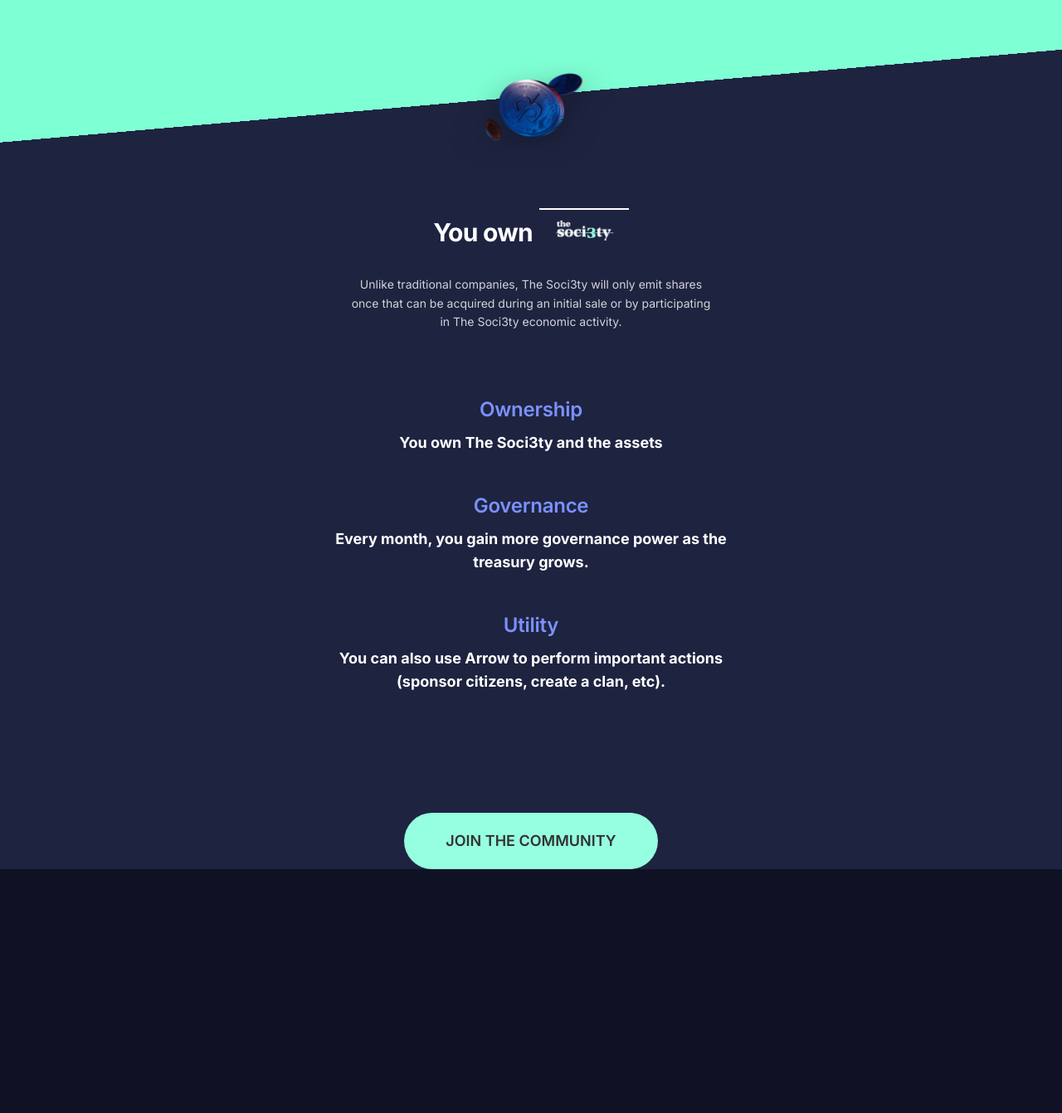
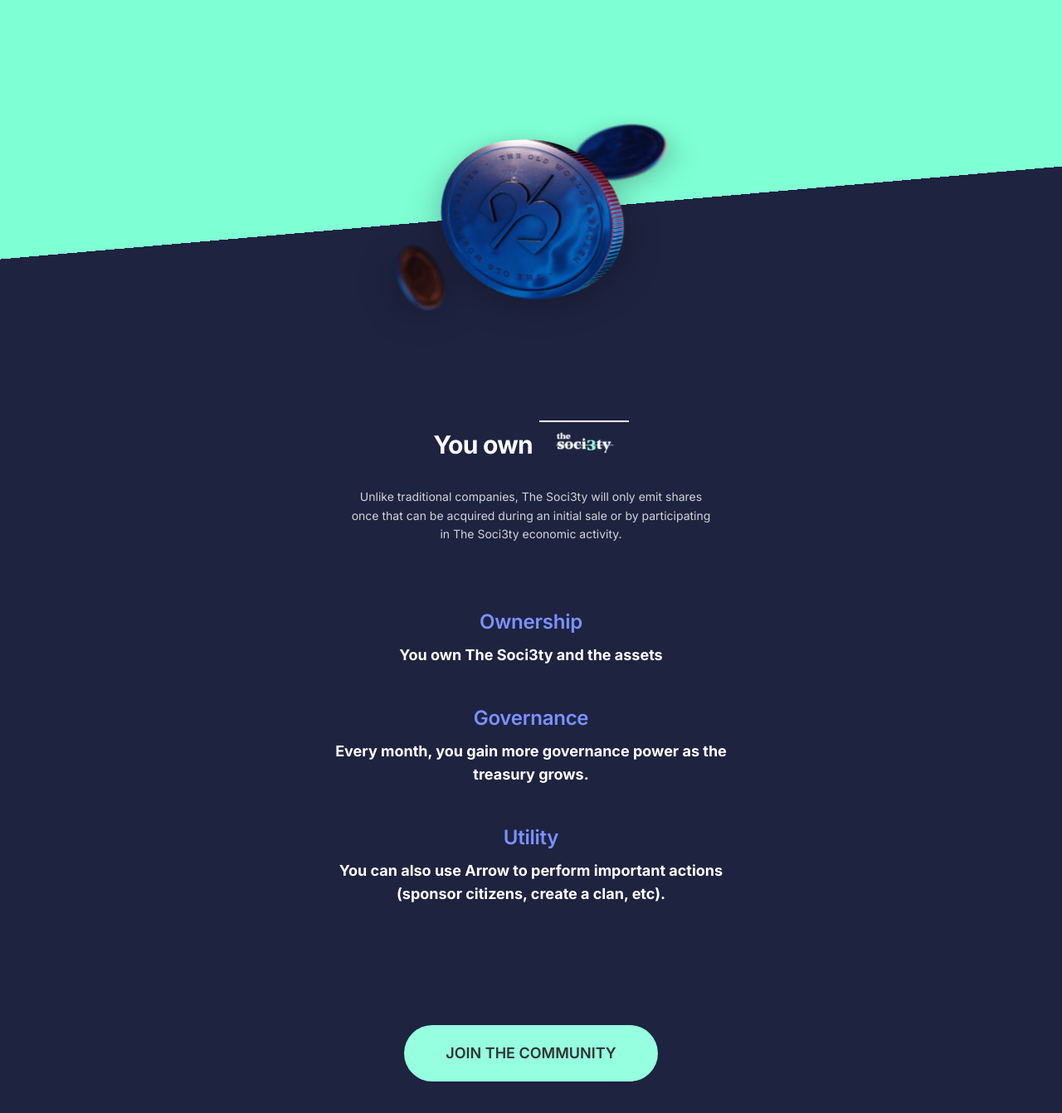
Before and after one commit to Githaiga22/the_Soci3ty-Front-end, a Next.js app: page / in a window 1280 px wide. Shown: the part 4547-5889 px from the top of the page at 83% size. Before the commit the page ends 5595 px from the top, so only its background shows below. Built offline with nearby package versions, Linux system fonts and the light colour scheme.

Commit message:
refactor: update coin size and image width and height

```diff
--- a/src/app/page.jsx
+++ b/src/app/page.jsx
@@ -254,7 +254,7 @@
 
 
           <div className="coin-container mt-96">
-            <Image src="/coin.png" alt="Coin" width={200} height={200} className="coin w-36 h-36 mx-auto" />
+            <Image src="/coin.png" alt="Coin" width={400} height={400} className="coin w-50 h-50 mx-auto" />
           </div>
 
           <h2 className="text-3xl font-bold mb-6 text-white tracking-tight flex items-center justify-center">
@@ -298,7 +298,7 @@
           <div>
             <Link
               href="https://www.society.xyz/"
-              className="mt-16 inline-block bg-[#95FFDF] text-[#323232] px-[50px] py-[20px] rounded-[80px] text-lg font-semibold transition duration-300 hover:bg-[#7A8BFF] gap-[12px]"
+              className="mt-16 mb-24 inline-block bg-[#95FFDF] text-[#323232] px-[50px] py-[20px] rounded-[80px] text-lg font-semibold transition duration-300 hover:bg-[#7A8BFF] gap-[12px]"
             >
               JOIN THE COMMUNITY
             </Link>
```
